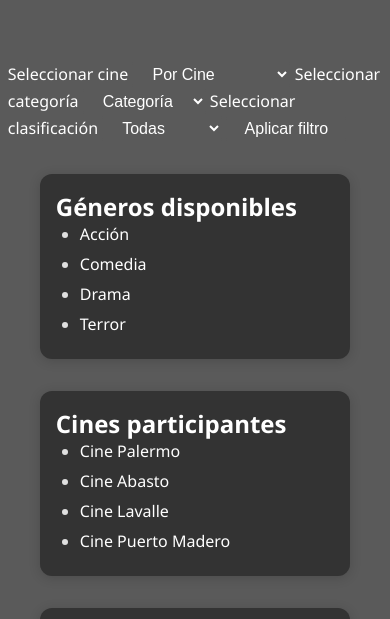
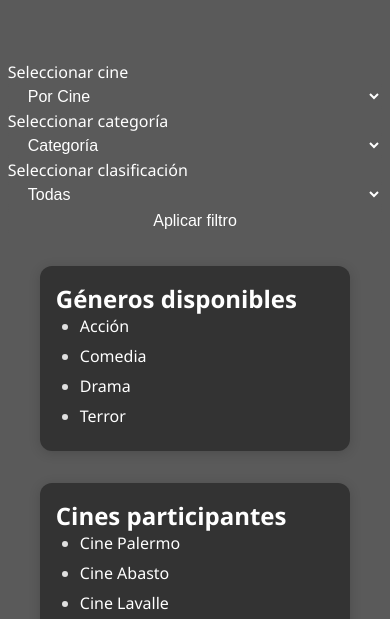
Before and after one commit to hmarc953/cineglobal, a plain HTML site: page index.html in a window 390 px wide. Shown: the part 195-814 px from the top of the page. Drawn offline with Linux system fonts and the light colour scheme.

Commit message:
fix/RC10(Filtros agregados)

```diff
--- a/css/responsive.css
+++ b/css/responsive.css
@@ -167,6 +167,18 @@ footer {
   padding: var(--spacing-lg) var(--spacing-md);
 }
 
+@media (max-width: 767px) {
+  .filters {
+    flex-direction: column;
+    align-items: stretch;
+  }
+
+  .filter-select,
+  .filter-button {
+    width: 100%;
+  }
+}
+
 /* Tablet: 768px a 1023px */
 @media (min-width: 768px) and (max-width: 1023px) {
   header {
```
